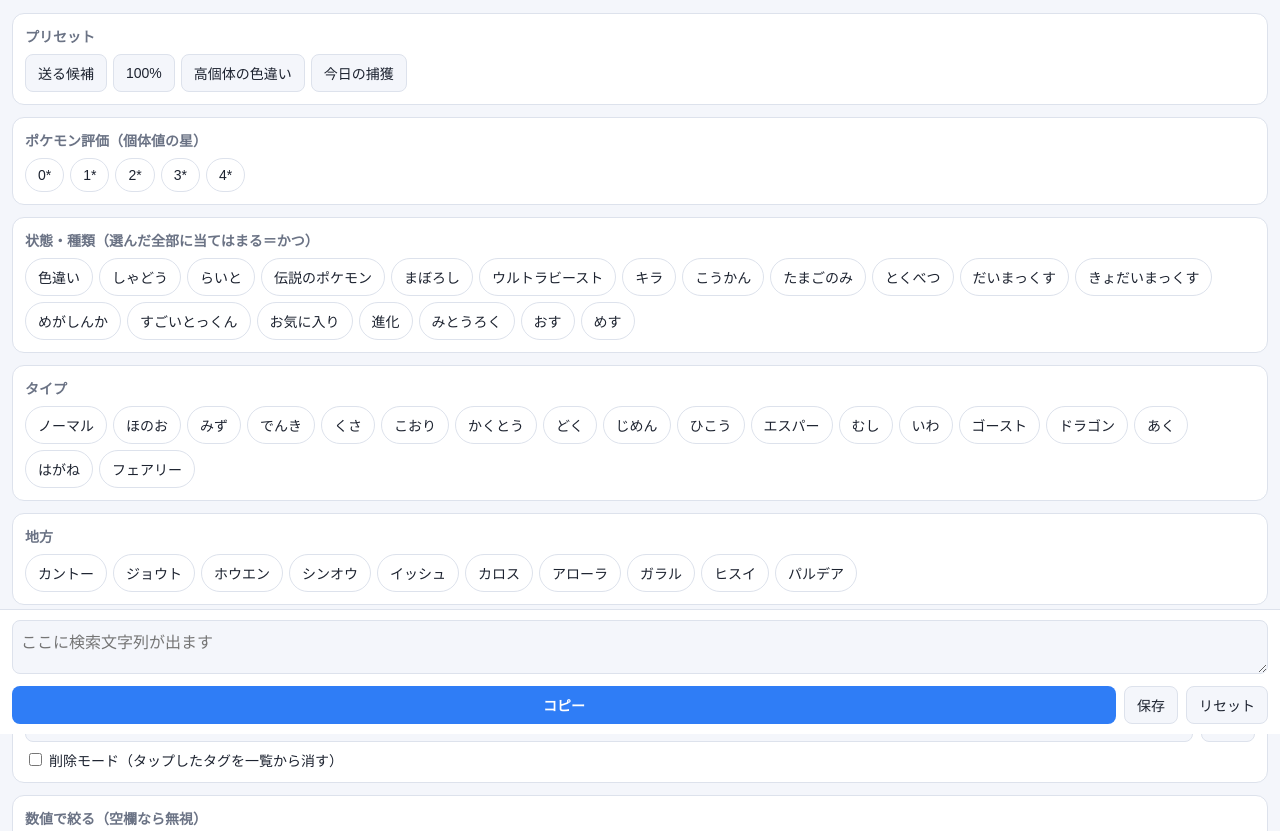
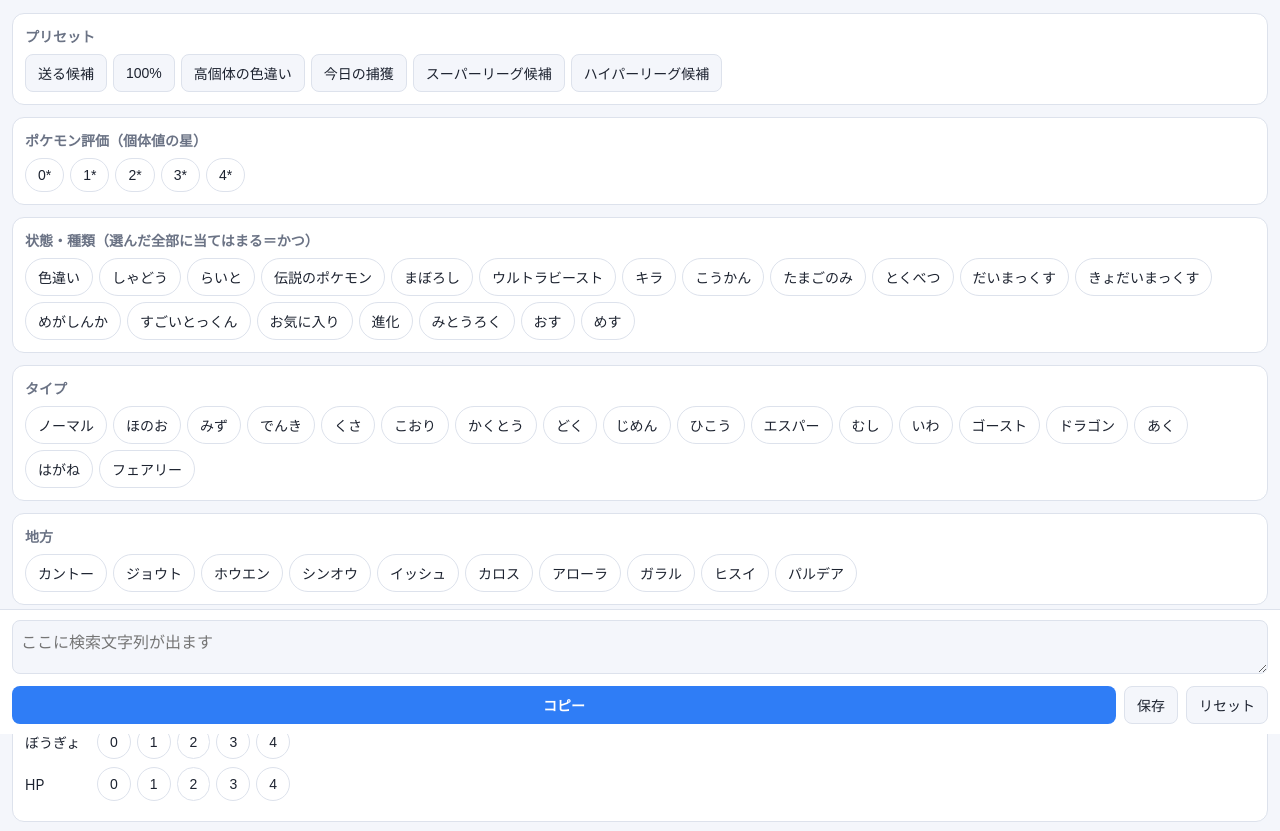
Before and after one commit to umiboshi/pogo-filter, a plain HTML site: page index.html in a window 1280 px wide. Shown: the part 66-897 px from the top of the page. Drawn offline with Linux system fonts and the light colour scheme.

Commit message:
PvP向けの個体値チップとリーグ候補プリセットを追加
- こうげき・ぼうぎょ・hp の0〜4ゲージで絞り込み（同じ行は「または」）
- スーパー/ハイパーリーグ候補プリセット（CP上限つき）
- プリセットで CP 範囲も指定できるように

Co-Authored-By: Claude Opus 5.5 <noreply@anthropic.com>

```diff
--- a/index.html
+++ b/index.html
@@ -98,6 +98,14 @@
 </section>
 
 <section>
+  <h2>個体値（PvP向け・同じ行は「または」）</h2>
+  <p class="hint" style="margin:0 0 8px">0=0 / 1=1〜5 / 2=6〜10 / 3=11〜14 / 4=15</p>
+  <div class="row"><label style="min-width:64px">こうげき</label><div class="chips" data-group="atk"></div></div>
+  <div class="row"><label style="min-width:64px">ぼうぎょ</label><div class="chips" data-group="def"></div></div>
+  <div class="row"><label style="min-width:64px">HP</label><div class="chips" data-group="hp"></div></div>
+</section>
+
+<section>
   <h2>自分のタグ（同じ枠の中は「または」）</h2>
   <div class="chips" data-group="tag"></div>
   <div class="actions">
@@ -157,7 +165,12 @@ const GROUPS = {
            "ひこう", "エスパー", "むし", "いわ", "ゴースト", "ドラゴン", "あく", "はがね", "フェアリー"],
   region: ["カントー", "ジョウト", "ホウエン", "シンオウ", "イッシュ",
            "カロス", "アローラ", "ガラル", "ヒスイ", "パルデア"],
+  // 個体値のゲージ（0=0, 1=1〜5, 2=6〜10, 3=11〜14, 4=15）。同じ行は「または」
+  atk:    ["0こうげき", "1こうげき", "2こうげき", "3こうげき", "4こうげき"],
+  def:    ["0ぼうぎょ", "1ぼうぎょ", "2ぼうぎょ", "3ぼうぎょ", "4ぼうぎょ"],
+  hp:     ["0hp", "1hp", "2hp", "3hp", "4hp"],
 };
+const IV_GROUPS = ["atk", "def", "hp"]; // チップには数字だけ表示する枠
 
 // 組み込みプリセット（state の形で書く：inc=含む, exc=除外）
 const PRESETS = {
@@ -166,6 +179,9 @@ const PRESETS = {
   "100%": { inc: ["4*"] },
   "高個体の色違い": { inc: ["色違い", "3*", "4*"] },
   "今日の捕獲": { day: [0, 0] },
+  // PvPは攻撃が低く、防御・HPが高い個体が有利になりやすい
+  "スーパーリーグ候補": { inc: ["0こうげき", "1こうげき", "3ぼうぎょ", "4ぼうぎょ", "3hp", "4hp"], cp: ["", 1500] },
+  "ハイパーリーグ候補": { inc: ["0こうげき", "1こうげき", "3ぼうぎょ", "4ぼうぎょ", "3hp", "4hp"], cp: ["", 2500] },
 };
 
 // ===== 自分のタグ（ブラウザ内に保存。検索では "#タグ名"、"#" だけならタグ付き全部） =====
@@ -192,7 +208,8 @@ function renderChips() {
     GROUPS[box.dataset.group].forEach((word) => {
       const b = document.createElement("button");
       b.className = "chip " + (state[word] || "");
-      b.textContent = word === "#" ? "#（タグ付き全部）" : word;
+      b.textContent = word === "#" ? "#（タグ付き全部）"
+        : IV_GROUPS.includes(box.dataset.group) ? word[0] : word;
       b.onclick = () => {
         // タグの削除モード中は、タップしたタグを一覧から消す
         if (box.dataset.group === "tag" && word !== "#" && $("tagDel").checked) {
@@ -254,6 +271,7 @@ function applyPreset(p) {
   (p.inc || []).forEach((w) => (state[w] = "inc"));
   (p.exc || []).forEach((w) => (state[w] = "exc"));
   if (p.day) { $("dayMin").value = p.day[0]; $("dayMax").value = p.day[1]; }
+  if (p.cp) { $("cpMin").value = p.cp[0]; $("cpMax").value = p.cp[1]; }
   if (p.raw) $("free").value = p.raw;
   renderChips(); build();
 }
```
Also changed, not shown: 1 other file.
